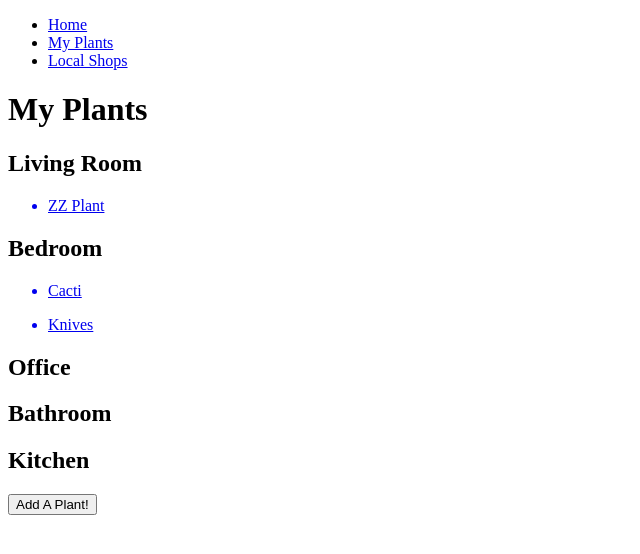
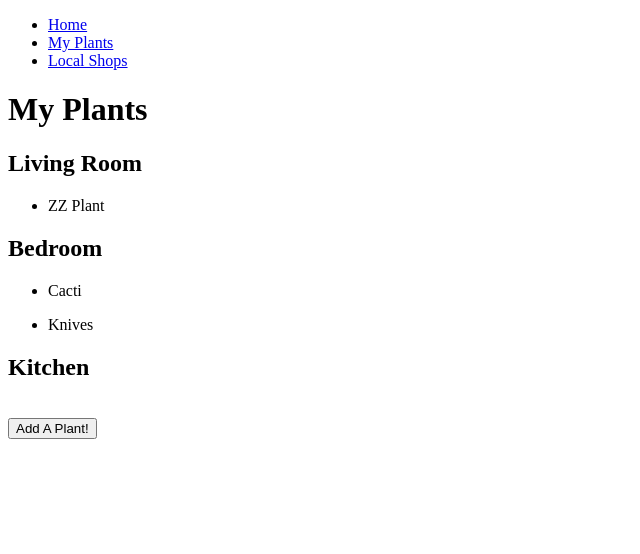
Before and after one commit to ellengreen/Sprout, an Angular app: page /plants in a window 1280 px wide. Shown: the top 554 px of the page, without its empty margins (0-640 px from the left). Built offline with nearby package versions, Linux system fonts and the light colour scheme.

Commit message:
refactored so selectedPlant details display on same view lant-list

```diff
--- a/src/app/app-routing.module.ts
+++ b/src/app/app-routing.module.ts
@@ -1,8 +1,8 @@
 import { NgModule } from '@angular/core';
 import { Routes, RouterModule } from '@angular/router';
 import { HomeComponent } from './home/home.component';
-import { PlantListComponent } from './plant-list/plant-list.component';
-import { PlantDetailsComponent } from './plant-details/plant-details.component';
+import { PlantListComponent } from './my-plants/plant-list/plant-list.component';
+import { PlantDetailsComponent } from './my-plants/plant-details/plant-details.component';
 
 const routes: Routes = [
   {
--- a/src/app/app.module.ts
+++ b/src/app/app.module.ts
@@ -4,8 +4,8 @@ import { NgModule } from '@angular/core';
 import { AppRoutingModule } from './app-routing.module';
 import { AppComponent } from './app.component';
 import { HomeComponent } from './home/home.component';
-import { PlantListComponent } from './plant-list/plant-list.component';
-import { PlantDetailsComponent } from './plant-details/plant-details.component';
+import { PlantListComponent } from './my-plants/plant-list/plant-list.component';
+import { PlantDetailsComponent } from './my-plants/plant-details/plant-details.component';
 
 @NgModule({
   declarations: [
--- a/src/app/plant-details/plant-details.component.ts
+++ b/src/app/my-plants/plant-details/plant-details.component.ts
@@ -1,6 +1,6 @@
 import { Component, OnInit } from '@angular/core';
 import { ActivatedRoute } from '@angular/router';
-import { Plants } from '../plants';
+import { PLANTS } from '../plants';
 
 @Component({
   selector: 'app-plant-details',
@@ -17,7 +17,7 @@ export class PlantDetailsComponent implements OnInit {
 
   ngOnInit() {
     this.route.paramMap.subscribe(params => {
-      this.plant = Plants[+params.get('plantId')];
+      this.plant = PLANTS[+params.get('plantId')];
     })
   }
 
--- /dev/null
+++ b/src/app/my-plants/plant-list/plant-list.component.html
@@ -0,0 +1,61 @@
+<h1>My Plants</h1>
+<!--
+ <h2>Living Room</h2>
+  <ng-container *ngFor="let plant of plants; index as plantId">
+    <a [routerLink]="['/plants', plantId]" *ngIf="plant.location === 'Living Room'">
+      <ul>
+        <li>{{plant.name}}</li>
+      </ul>
+    </a>
+  </ng-container>
+
+-->
+
+<h2>Living Room</h2>
+<ng-container *ngFor="let plant of plants">
+  <a *ngIf="plant.location === 'Living Room'"
+    [class.selected]="plant === selectedPlant"
+    (click)="onSelect(plant)">
+    <ul>
+      <li>{{plant.name}}</li>
+    </ul>
+  </a>
+</ng-container>
+
+<h2>Bedroom</h2>
+<ng-container *ngFor="let plant of plants">
+  <a *ngIf="plant.location === 'Bedroom'"
+    [class.selected]="plant === selectedPlant"
+    (click)="onSelect(plant)">
+    <ul>
+      <li>{{plant.name}}</li>
+    </ul>
+  </a>
+</ng-container>
+
+<h2>Kitchen</h2>
+<ng-container *ngFor="let plant of plants">
+  <a *ngIf="plant.location === 'Kitchen'"
+    [class.selected]="plant === selectedPlant"
+    (click)="onSelect(plant)">
+    <ul>
+      <li>{{plant.name}}</li>
+    </ul>
+  </a>
+</ng-container>
+
+<div *ngIf="selectedPlant">
+  <h2>{{selectedPlant.name | uppercase }} Profile</h2>
+    <div>
+      Placed in {{selectedPlant.location}}
+      <br>
+      Light Level: {{selectedPlant.light}}
+      <br>
+      Watering Schedule: {{selectedPlant.water}}
+      <br>
+      Acquired in {{selectedPlant.date}}
+    </div>
+</div>
+
+<br>
+ <button type="button" class="btn btn-dark btn-circle btn-xl">Add A Plant!</button>
--- a/src/app/plant-list/plant-list.component.ts
+++ b/src/app/my-plants/plant-list/plant-list.component.ts
@@ -1,5 +1,6 @@
 import { Component, OnInit } from '@angular/core';
-import { Plants } from '../plants';
+import { Plant } from '../plant';
+import { PLANTS } from '../plants';
 
 @Component({
   selector: 'app-plant-list',
@@ -8,10 +9,15 @@ import { Plants } from '../plants';
 })
 export class PlantListComponent implements OnInit {
 
-  plants = Plants;
+  plants = PLANTS;
+  selectedPlant: Plant;
   constructor() { }
 
   ngOnInit() {
   }
 
+  onSelect(plant: Plant) : void {
+    this.selectedPlant = plant;
+  }
+
 }
--- /dev/null
+++ b/src/app/my-plants/plant.ts
@@ -0,0 +1,9 @@
+export interface Plant {
+    name: string;
+    location: string;
+    light: string;
+    water: string;
+    date: string;
+
+
+}
--- a/src/app/plants.ts
+++ b/src/app/my-plants/plants.ts
@@ -1,4 +1,6 @@
-export const Plants = [
+import { Plant } from './plant';
+
+export const PLANTS: Plant[] = [
     {
         name: 'ZZ Plant',
         location: 'Living Room',
--- a/src/app/plant-list/plant-list.component.html
+++ /dev/null
@@ -1,48 +0,0 @@
-<h1>My Plants</h1>
-
- <h2>Living Room</h2>
-  <ng-container *ngFor="let plant of plants; index as plantId">
-    <a [routerLink]="['/plants', plantId]" *ngIf="plant.location === 'Living Room'">
-      <ul>
-        <li>{{plant.name}}</li>
-      </ul>
-    </a>
-  </ng-container>
-
-<h2>Bedroom</h2>
-  <ng-container *ngFor="let plant of plants; index as plantId">
-    <a [routerLink]="['/plants', plantId]" *ngIf="plant.location === 'Bedroom'">
-      <ul>
-        <li>{{plant.name}}</li>
-      </ul>
-    </a>
- </ng-container>
-
- <h2>Office</h2>
-  <ng-container *ngFor="let plant of plants; index as plantId">
-    <a [routerLink]="['/plants', plantId]" *ngIf="plant.location === 'Office'">
-      <ul>
-        <li>{{plant.name}}</li>
-      </ul>
-    </a>
- </ng-container>
-
- <h2>Bathroom</h2>
-  <ng-container *ngFor="let plant of plants; index as plantId">
-    <a [routerLink]="['/plants', plantId]" *ngIf="plant.location === 'Bathroom'">
-      <ul>
-        <li>{{plant.name}}</li>
-      </ul>
-    </a>
- </ng-container>
-
- <h2>Kitchen</h2>
-  <ng-container *ngFor="let plant of plants; index as plantId">
-    <a [routerLink]="['/plants', plantId]" *ngIf="plant.location === 'Kitchen'">
-      <ul>
-        <li>{{plant.name}}</li>
-      </ul>
-    </a>
- </ng-container>
-
- <button type="button" class="btn btn-dark btn-circle btn-xl">Add A Plant!</button>
```
Also changed, not shown: src/app/my-plants/plant-details/plant-details.component.html (renamed from src/app/plant-details/plant-details.component.html), src/app/my-plants/plant-details/plant-details.component.scss (added), src/app/my-plants/plant-list/plant-list.component.scss (added), 2 other files (tests, documents, lock files or other folders).
